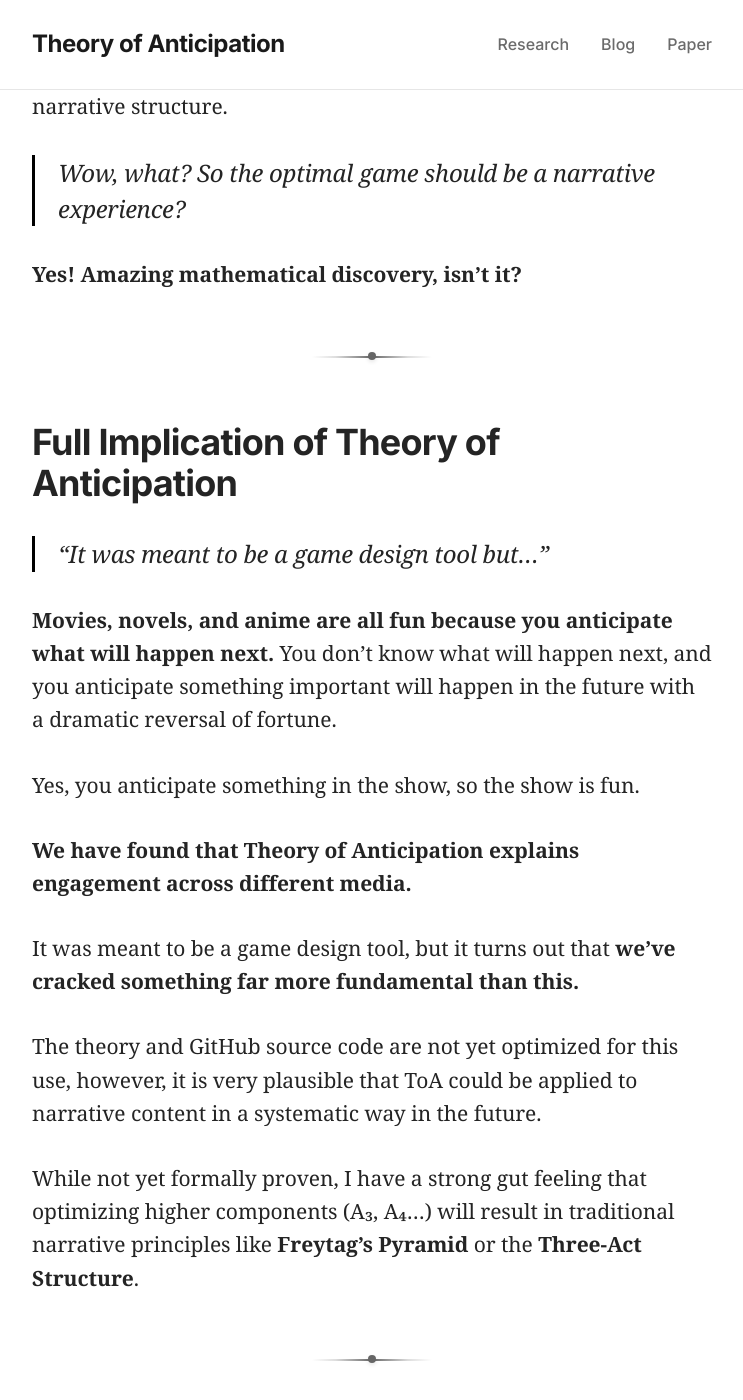
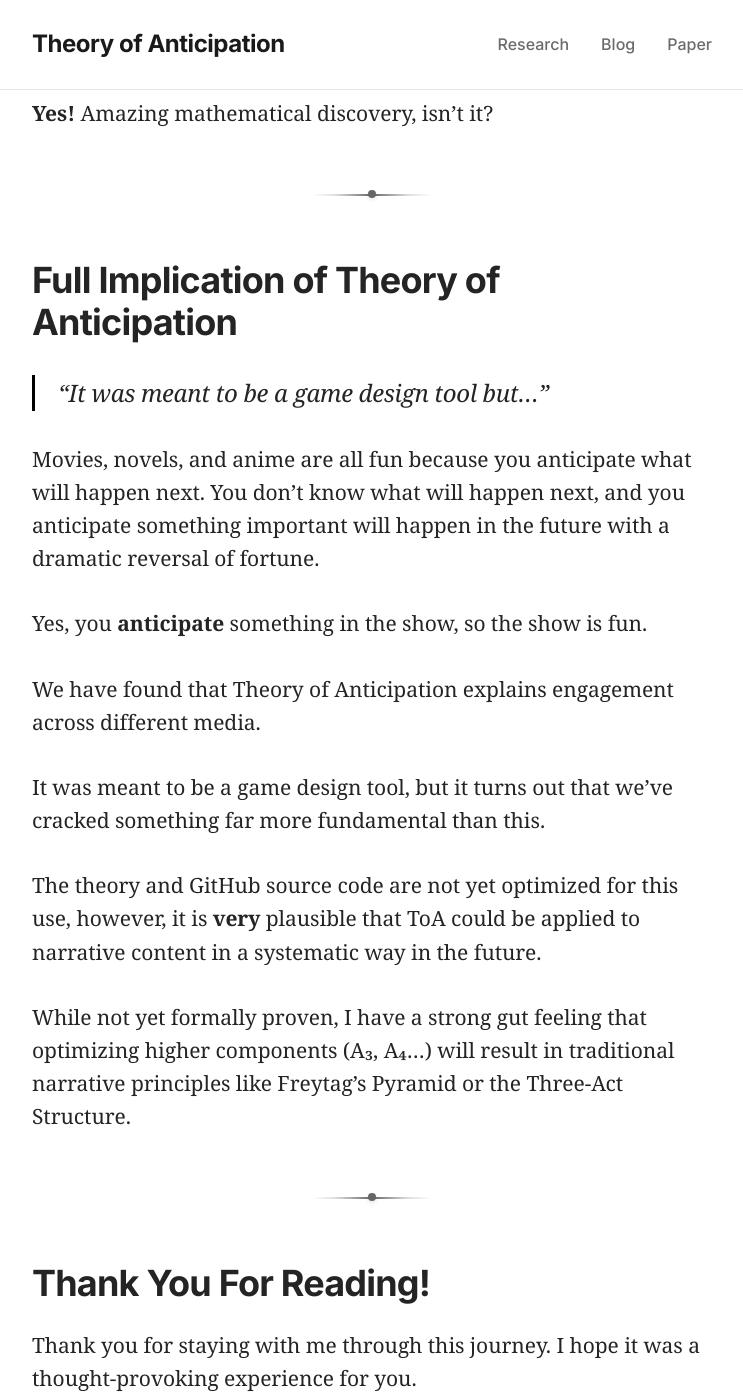
Before and after one commit to akalouis/akalouis.github.io, a Jekyll site: the page built from _posts/2025-06-28-can-you-mathematically-measure-fun-you-could-not-until-now.md, in a window 1280 px wide and 1400 px high, scrolled down 16056 px. Shown: the whole window, without its empty margins (268-1011 px from the left). Built offline with Jekyll 4.4.1, drawn with Linux system fonts in a browser that asks for light colours; some web fonts are replaced; some of the changed text lies outside the part shown.

Commit message:
Update 2025-06-28-can-you-mathematically-measure-fun-you-could-not-until-now.md

````diff
--- a/_posts/2025-06-28-can-you-mathematically-measure-fun-you-could-not-until-now.md
+++ b/_posts/2025-06-28-can-you-mathematically-measure-fun-you-could-not-until-now.md
@@ -92,14 +92,12 @@
 
 ## Local Anticipation Formula
 
-```math
+```
 μ(s) = Σ P(s→s') × D(s')
-```
-```math
 A(s) = √[Σ P(s→s') × (D(s') — μ(s))²]
 ```
 
-Don't panic! There's no need to understand any of this to enjoy the article.
+**Don't panic!** There's no need to understand any of this to enjoy the article.
 
 In plain English, it is just measuring *"How uncertain are the meaningful outcomes from this moment?"*
 
@@ -250,11 +248,11 @@
 >
 > A. Haha, this time, no.
 
-**Subjectivity is the most overused excuse for avoiding quantification of fun historically.**
+Subjectivity is **the most overused excuse** for avoiding quantification of fun historically.
 
 We don't even have proper academia for game design, which is a sad story. Why?
 
-Because it's all subjective! How do you do science if there's no math!?
+Because it's all **subjective**! How do you do science if there's no math!?
 
 The way ToA deals with subjectivity reveals its most compelling aspects.
 
@@ -262,13 +260,13 @@
 
 **Problem: Games Get Old Over Time**
 
-Same game, getting bored over time...
-
-It is me, ...therefore subjective, right?
+> Same game, getting bored over time...
+>
+> "It is me, ...therefore subjective, right?"
 
 Have you ever experienced a game getting boring over time?
 
-The Local Anticipation Formula shown above was so general, beautiful, gorgeous, elegant, pure, generous, marvelous, robust, lovely, ... **it could be applied recursively!**
+The Local Anticipation Formula shown above was so general, beautiful, gorgeous, elegant, pure, generous, marvelous, robust, lovely, ... it could be applied **recursively!**
 
 By applying it recursively, we can extract multiple components of anticipation with varying depth, such as **A₁ + A₂ + A₃ + ...**
 
@@ -286,7 +284,7 @@
 
 Why even do that? What does each component even mean?
 
-**Each component A₁, A₂, A₃... captures continuously deeper and longer-term layers of anticipation.** This coincidentally equals...
+Each component A₁, A₂, A₃... captures continuously deeper and longer-term layers of anticipation. This coincidentally equals...
 
 **Players' perceived anticipation shifts: A₁ → A₂ → A₃ over time as they develop mastery.**
 
@@ -300,7 +298,7 @@
 
 However, this recursive anticipation is not something that was artificially developed to deal with subjectivity.
 
-**It was a coincidental and beautiful mathematical equivalence.**
+It was a coincidental and beautiful mathematical equivalence.
 
 Let's dive into it more deeply.
 
@@ -312,17 +310,17 @@
 
 Let's have another thought experiment:
 
-You play a long session of a MOBA game. However, you are given a **game-ending button** that will end the game with 50% win probability, immediately after you press that button.
+You play a long session of a MOBA game. However, you are given a game-ending button that will end the game with 50% win probability, immediately after you press that button.
 
 In this hypothetical game session, the value of A₁ indicates 0.5 all the time, which is the proven theoretical limit of A₁'s value.
 
-In other words, the non-recursive version of ToA thinks this game is optimally fun and there exists no more fun game than this!
+In other words, the non-recursive version of ToA thinks this game is **optimally fun and there exists no more fun** game than this!
 
 Hmm, something's very wrong here, right?
 
 The existence of the game-ending button effectively eliminates all strategic value. In the end, only the game ending button matters.
 
-**Now the magic begins.**
+Now the magic begins.
 
 It turns out, that the fun, anticipation, was not a single value. But a **recursively structured, multi-dimensional value!**
 
@@ -332,16 +330,18 @@
 
 Looking at the formula of Local Anticipation, there is D. Which stands for 'desire.'
 
-Naturally, people want more fun moments within a game session, right? Therefore, it is plausible to treat anticipation as new desire, establishing this recursive structure.
+Naturally, people **want** more fun moments within a game session, right? Therefore, it is plausible to treat **anticipation as new desire**, establishing this recursive structure.
 
 It turns out, these components correspond to each layer of strategic branches.
 
-**Intuitively speaking:**
-- **A₁** "What button do I press next?"
-- **A₂** "What's my next combo?"
-- **A₃** "What's my next positioning?"
-- **A₄** "Is it better not to take this fight?"
-- **A₅** "How do I break the established meta?"
+Intuitively speaking:
+```
+A₁ "What button do I press next?"
+A₂ "What's my next combo?"
+A₃ "What's my next positioning?"
+A₄ "Is it better not to take this fight?"
+A₅ "How do I break the established meta?"
+```
 
 Remember the perceived fun changes over time as you get familiar with the game?
 
@@ -349,7 +349,7 @@
 
 However, if you keep playing, your prediction capabilities get better and better, you perceive higher components like A₂, A₃, and so on.
 
-**Yes, your fun changes over time, from the A₁ level to A₂, A₃, ...**
+Yes, your fun changes over time, from the A₁ level to A₂, A₃, ...
 
 In this very predictable manner.
 
@@ -357,9 +357,9 @@
 
 So that means...
 
-**We've accidentally proven that highly strategic games mathematically equate to highly replayable games...**
+We've accidentally proven that **highly strategic games mathematically equate to highly replayable games...**
 
-Wow. Just wow. Isn't it?
+**Wow. Just wow. Isn't it?**
 
 However, it is not yet the end of the surprise...
 
@@ -377,9 +377,9 @@
 
 In other words, this indicates that the optimally fun game needs to have **Ups and Downs** — sometimes a little boring, sometimes exciting — strongly suggesting rhythmic, unpredictable, deep narrative structure.
 
-> Wow, what? So the optimal game should be a narrative experience?
+> Wow, what? So the optimal game should be a **narrative experience?**
 
-**Yes! Amazing mathematical discovery, isn't it?**
+**Yes!** Amazing mathematical discovery, isn't it?
 
 ---
 
@@ -387,17 +387,17 @@
 
 > "It was meant to be a game design tool but..."
 
-**Movies, novels, and anime are all fun because you anticipate what will happen next.** You don't know what will happen next, and you anticipate something important will happen in the future with a dramatic reversal of fortune.
+Movies, novels, and anime are all fun because you anticipate what will happen next. You don't know what will happen next, and you anticipate something important will happen in the future with a dramatic reversal of fortune.
 
-Yes, you anticipate something in the show, so the show is fun.
+Yes, you **anticipate** something in the show, so the show is fun.
 
-**We have found that Theory of Anticipation explains engagement across different media.**
+We have found that Theory of Anticipation explains engagement across different media.
 
-It was meant to be a game design tool, but it turns out that **we've cracked something far more fundamental than this.**
+It was meant to be a game design tool, but it turns out that we've cracked something far more fundamental than this.
 
-The theory and GitHub source code are not yet optimized for this use, however, it is very plausible that ToA could be applied to narrative content in a systematic way in the future.
+The theory and GitHub source code are not yet optimized for this use, however, it is **very** plausible that ToA could be applied to narrative content in a systematic way in the future.
 
-While not yet formally proven, I have a strong gut feeling that optimizing higher components (A₃, A₄...) will result in traditional narrative principles like **Freytag's Pyramid** or the **Three-Act Structure**.
+While not yet formally proven, I have a strong gut feeling that optimizing higher components (A₃, A₄...) will result in traditional narrative principles like Freytag's Pyramid or the Three-Act Structure.
 
 ---
 
````
Also changed, not shown: other parts of _posts/2025-06-28-can-you-mathematically-measure-fun-you-could-not-until-now.md (+7 -4 lines).
